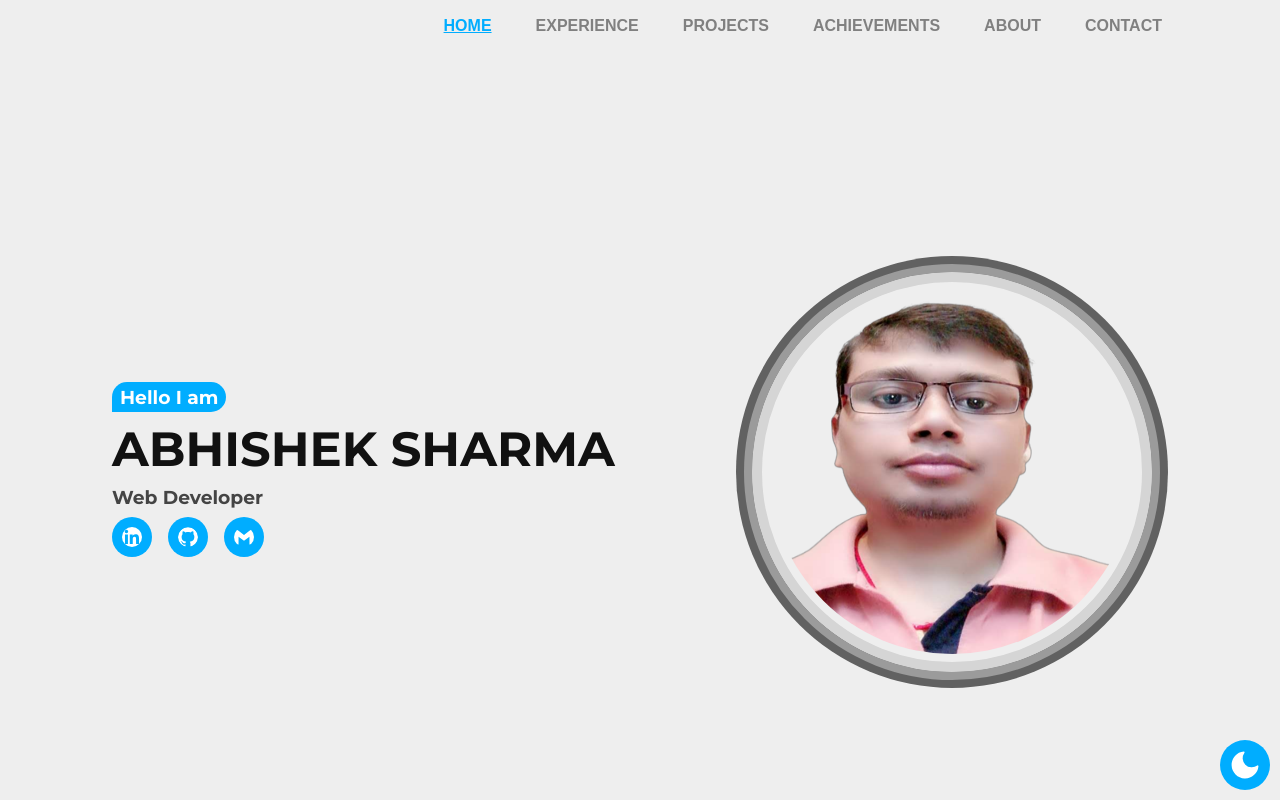
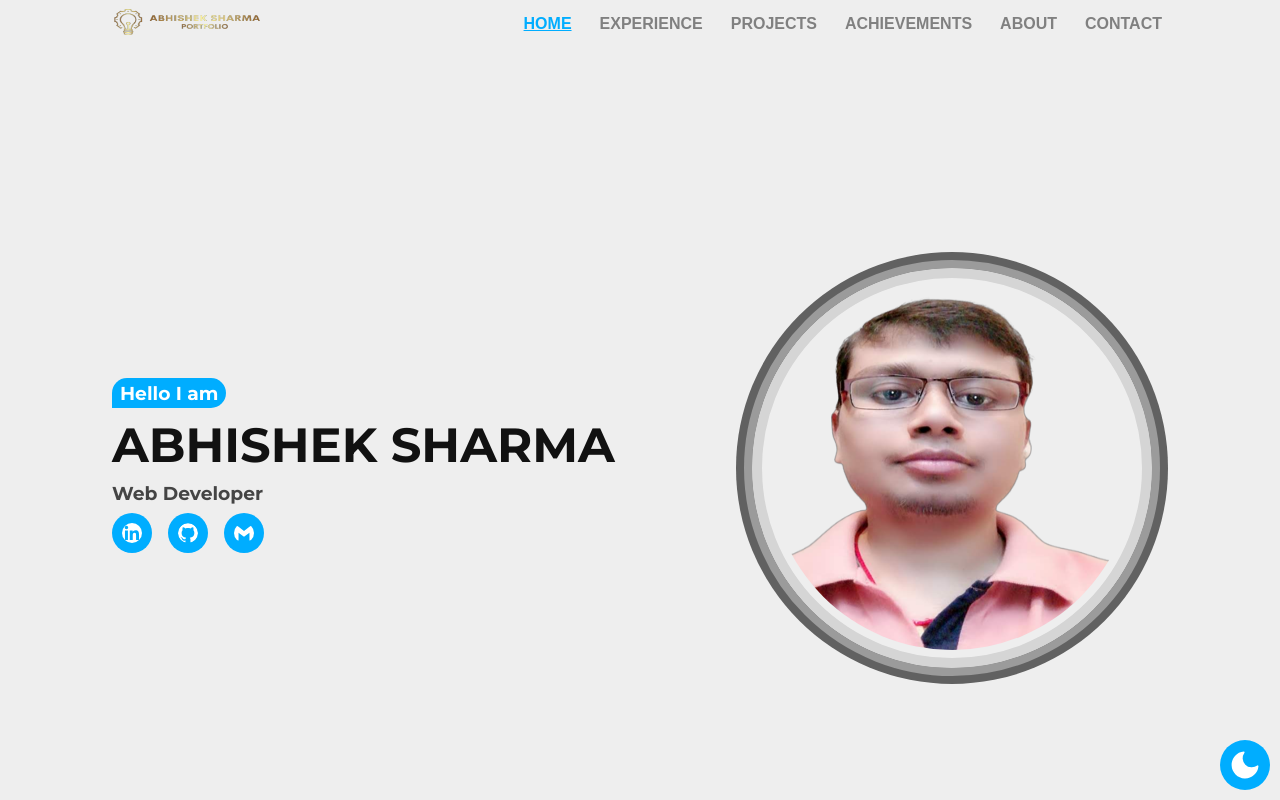
Before and after one commit to abhisheksharma1310/abhisheksharma1310.github.io, a React (Create React App) app: page / in a window 1280 px wide. Shown: the top 800 px of the page. Built offline with nearby package versions, Linux system fonts and the light colour scheme.

Commit message:
logo added to header section

```diff
--- a/src/App.css
+++ b/src/App.css
@@ -6,13 +6,18 @@
   top: 0;
   padding: 1rem 7rem;
   z-index: 99;
+  height: 3rem;
 }
 .header-scrolled {
   background-color: var(--phc);
   box-shadow: 0 2px 4px rgba(0, 0, 0, 0.2);
 }
+.logo img {
+  width: 150px;
+  height: 30px;
+}
 .nav-list {
-  gap: 2rem;
+  gap: 1rem;
   list-style: none;
 }
 .nav-list li button {
--- a/src/components/Header.jsx
+++ b/src/components/Header.jsx
@@ -1,6 +1,7 @@
 import React, { useEffect, useState } from "react";
 import Navbar from "./Navbar";
 import Sidebar from "./Sidebar";
+import logo from "../assets/images/my-logo.png";
 
 const Header = (props) => {
   const [activeNavItem, setActiveNavItem] = useState("home");
@@ -96,7 +97,9 @@ const Header = (props) => {
         isScrolled ? "header-scrolled" : ""
       }`}
     >
-      <div></div>
+      <div className="logo">
+        <img src={logo} alt="logo" />
+      </div>
       {isMobile ? (
         <>
           <button className="hamburger-icon" onClick={openMobileMenu}>
```
Also changed, not shown: src/assets/images/my-logo.png (added).
